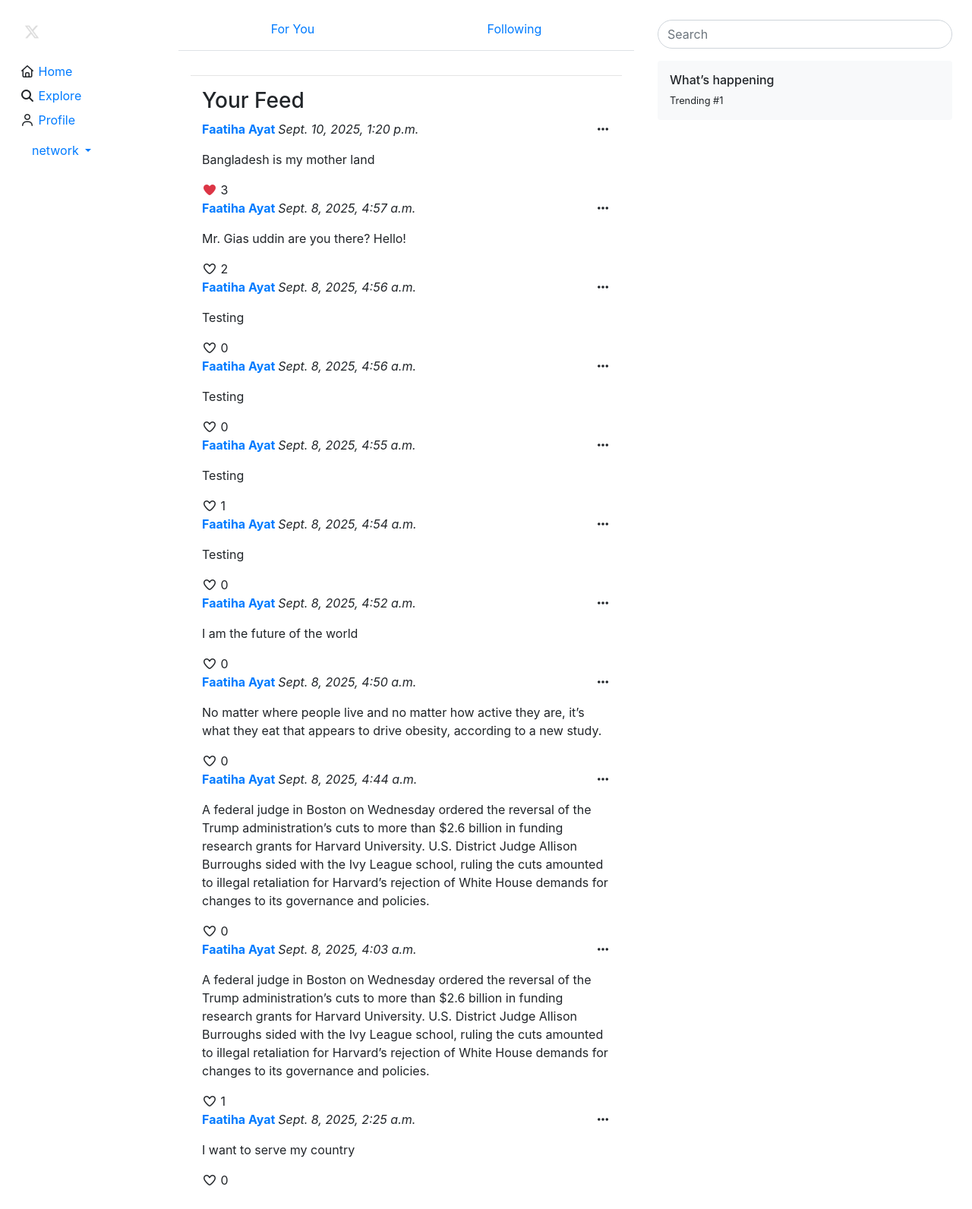
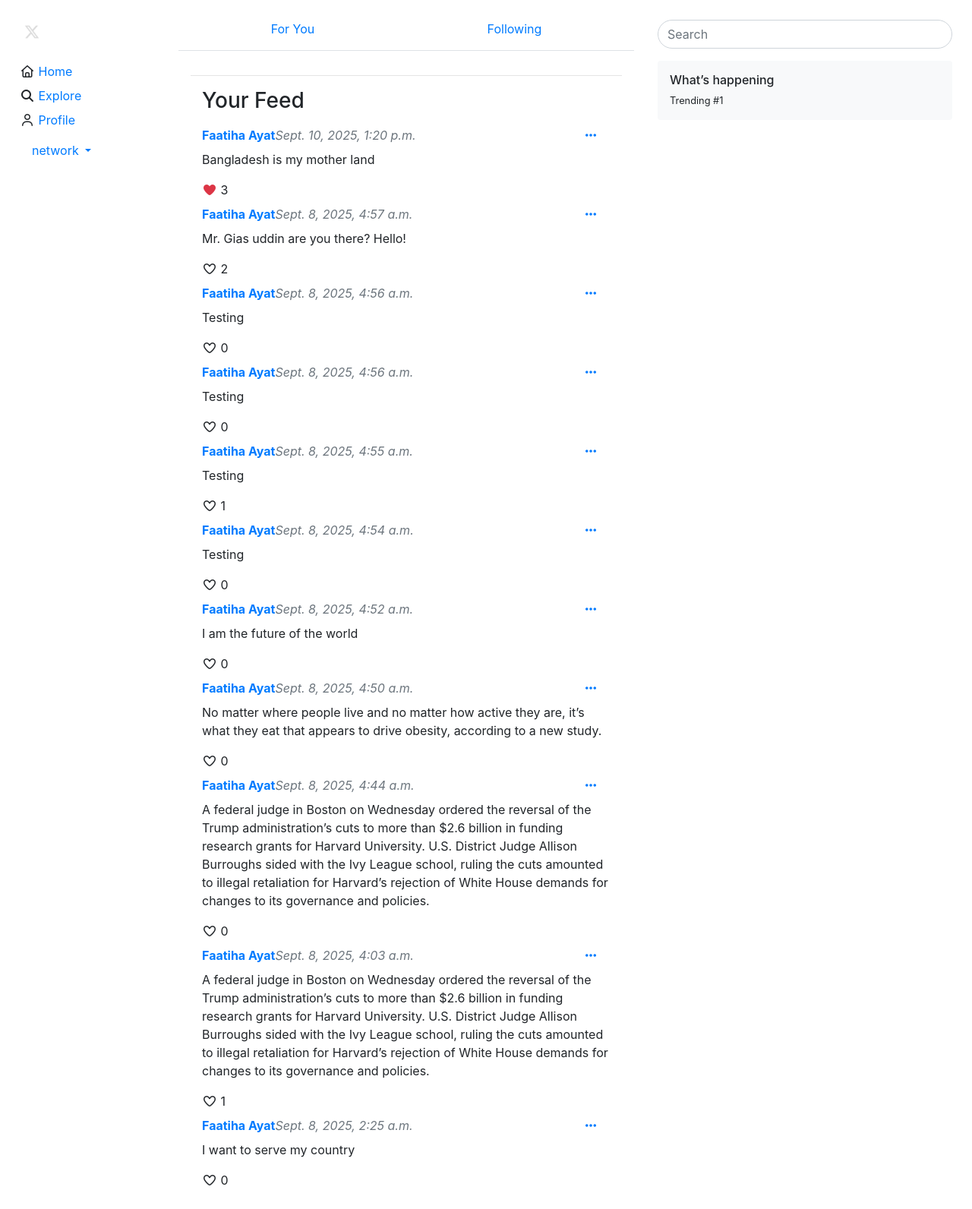
Before and after one commit to Gias-uddin-vuiya/Network, a Django app: page /following in a window 1280 px wide. Shown: the whole page at 76% size. Run offline with Django 3.2, Linux system fonts and the light colour scheme; a user stored in the database is signed in; data comes from the database, SQL or seed files in the repository; some libraries are stand-ins or nearby versions.

Commit message:
add postdropdown to following page

```diff
--- a/network/templates/network/following.html
+++ b/network/templates/network/following.html
@@ -7,16 +7,40 @@
         <h3>Your Feed</h3>
         {% for post in posts %}
            <div class="post">
-                        <p>
+                    <div class="post-header d-flex align-items-center justify-content-between">
+                        <!-- Left section -->
+                        <div class="d-flex align-items-center gap-4">
                             <strong>
                                 <a href="{% url 'profile' post.user.username %}">{{ post.user.username }}</a>
                             </strong>
-                            <em>{{ post.timestamp }}</em>
-                                <!-- Ellipsis -->
-                                <span class="ellipsis">
+                            <em class="text-muted">{{ post.timestamp }}</em>
+                        </div>
+
+                        <!-- Right section -->
+                        <div>
+                            <a class="nav-link" href="#" id="postDropdown" role="button"
+                            data-bs-toggle="dropdown" aria-expanded="false">
                                 <i class="fa-solid fa-ellipsis"></i>
-                                </span>
-                            </p>
+                            </a>
+                            <ul class="dropdown-menu" aria-labelledby="postDropdown">
+                                {% if user.username == post.user.username %}
+                                    <!-- edit post -->
+                                    <li class="nav-item">
+                                        <a class="nav-link edit-content-btn" data-set="{{ post.id }}">Edit</a>
+                                    </li>
+                                    <!-- delete post -->
+                                    <li class="nav-item">
+                                        <a class="nav-link delete-content-btn" data-set="{{ post.id }}">Delete</a>
+                                    </li>
+                                {% else %}
+                                    <li class="nav-item">
+                                        <a class="nav-link report-content-btn" data-set="{{ post.id }}">Report Post</a>
+                                    </li>
+                                {% endif %}
+
+                            </ul>
+                        </div>
+                    </div>
                     <p  class="post-content">{{ post.content }}</p>
 
                     <div class="like-container" data-post-id="{{ post.id }}">
```
Lines whose indentation alone changed are shown as unchanged.
